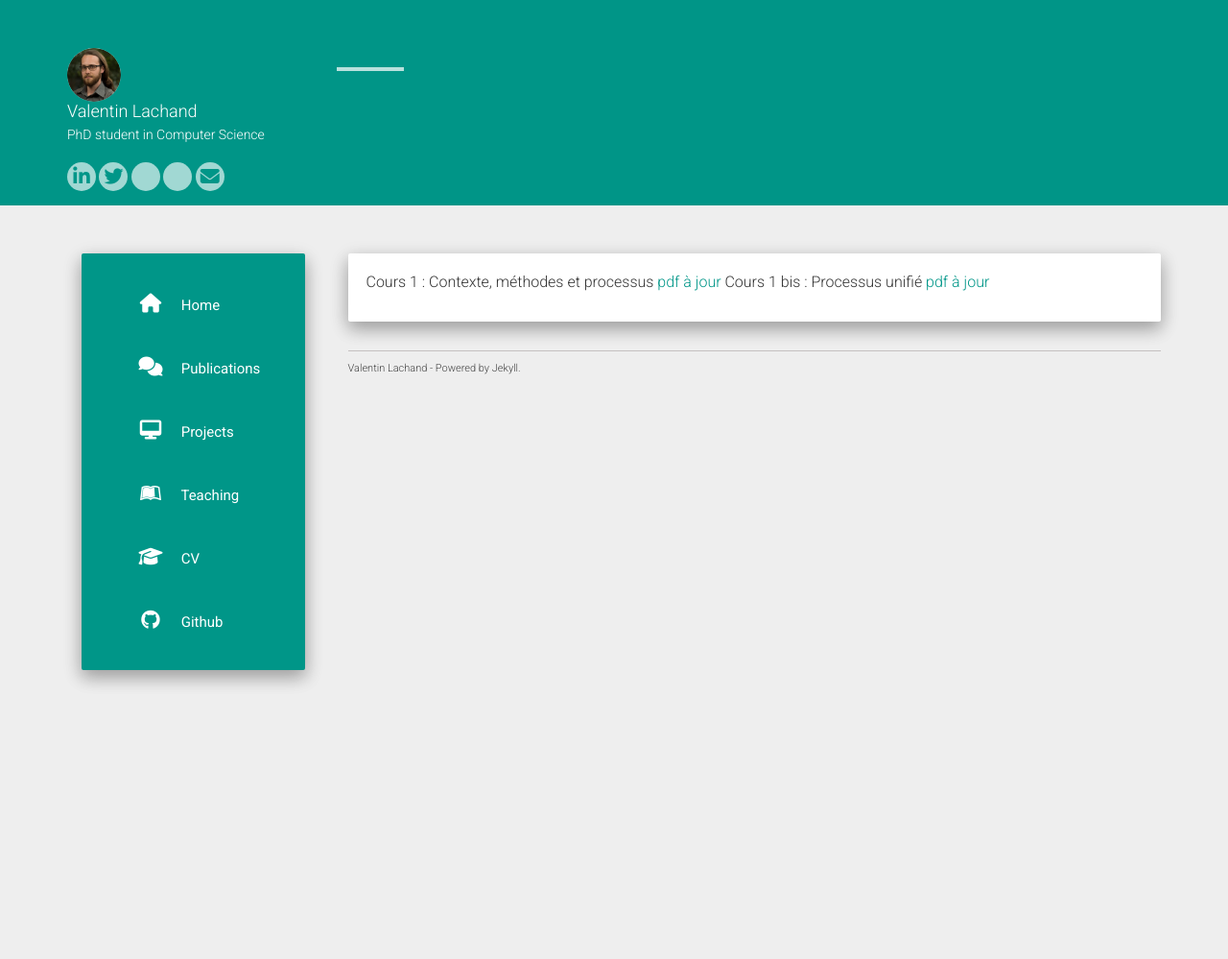
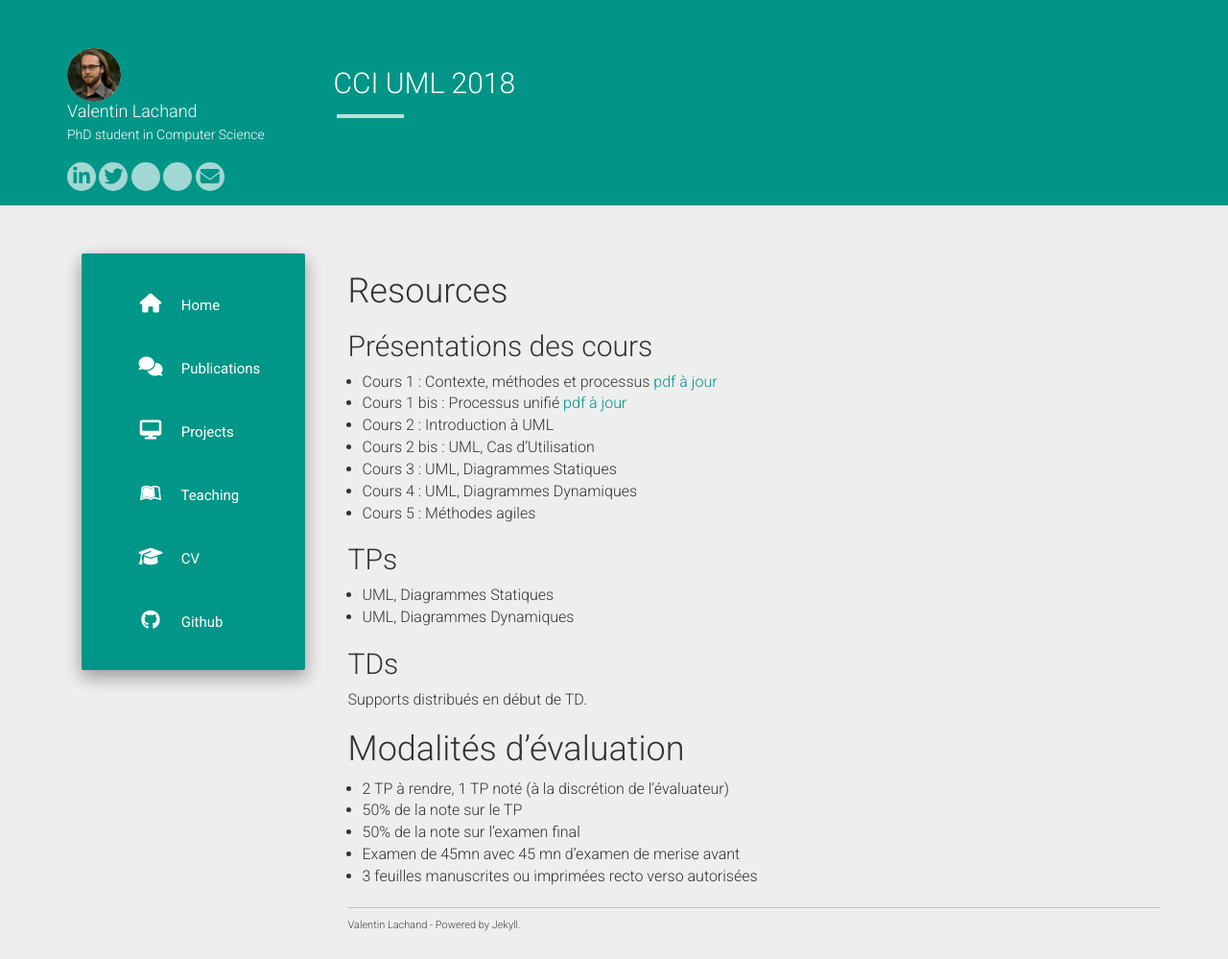
Before and after one commit to taotaoini/lachand.github.io, a Jekyll site: the page built from cci-uml-2018.md, in a window 1280 px wide. Shown: the whole page at 96% size. Built offline with Jekyll 4.4.1, drawn with Linux system fonts in a browser that asks for light colours; nearby versions of some CDN libraries; our own code applies the rules of GitHub Pages for plain Markdown files; before the commit the page ends 900 px from its top, so only the background shows below that.

Commit message:
Update cci-uml-2018.md

```diff
--- a/cci-uml-2018.md
+++ b/cci-uml-2018.md
@@ -1,2 +1,29 @@
-Cours 1 : Contexte, méthodes et processus [pdf à jour](https://docs.google.com/presentation/d/1kg427ydmwONHsKhTn5oLB8CqgAPc4jVN6e11_HVXn6Y/export/pdf)
-Cours 1 bis : Processus unifié [pdf à jour](https://docs.google.com/presentation/d/1GgBWk3VaYu_dMciIW1-sjdM5f664ZPhUJp7qi-TTMJw/export/pdf)
+---
+layout: default
+title: CCI UML 2018
+permalink: /teaching/2018/cci-uml-2018
+---
+
+# Resources
+## Présentations des cours
+* Cours 1 : Contexte, méthodes et processus [pdf à jour](https://docs.google.com/presentation/d/1kg427ydmwONHsKhTn5oLB8CqgAPc4jVN6e11_HVXn6Y/export/pdf)
+* Cours 1 bis : Processus unifié [pdf à jour](https://docs.google.com/presentation/d/1GgBWk3VaYu_dMciIW1-sjdM5f664ZPhUJp7qi-TTMJw/export/pdf)
+* Cours 2 : Introduction à UML
+* Cours 2 bis : UML, Cas d’Utilisation
+* Cours 3 : UML, Diagrammes Statiques
+* Cours 4 : UML, Diagrammes Dynamiques
+* Cours 5 : Méthodes agiles
+
+## TPs
+* UML, Diagrammes Statiques
+* UML, Diagrammes Dynamiques
+
+## TDs
+Supports distribués en début de TD.
+
+# Modalités d'évaluation
+- 2 TP à rendre, 1 TP noté (à la discrétion de l’évaluateur)
+- 50% de la note sur le TP
+- 50% de la note sur l’examen final
+- Examen de 45mn avec 45 mn d’examen de merise avant
+- 3 feuilles manuscrites ou imprimées recto verso autorisées
```
